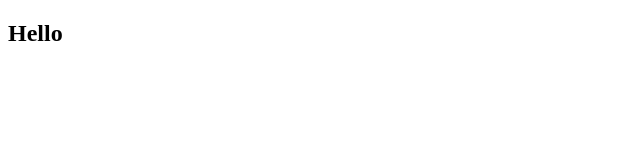
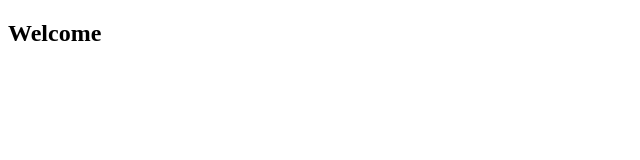
Before and after one commit to saikat66/my-portfolio, a plain HTML site: page index.html in a window 1280 px wide. Shown: the full height of the page, 0-640 px from the left. Drawn offline with Linux system fonts and the light colour scheme.

Commit message:
test commit

```diff
--- a/index.html
+++ b/index.html
@@ -6,6 +6,6 @@
     <title>My Portfolio Website</title>
 </head>
 <body>
-    <h2>Hello</h2>
+    <h2>Welcome</h2>
 </body>
 </html>
```
